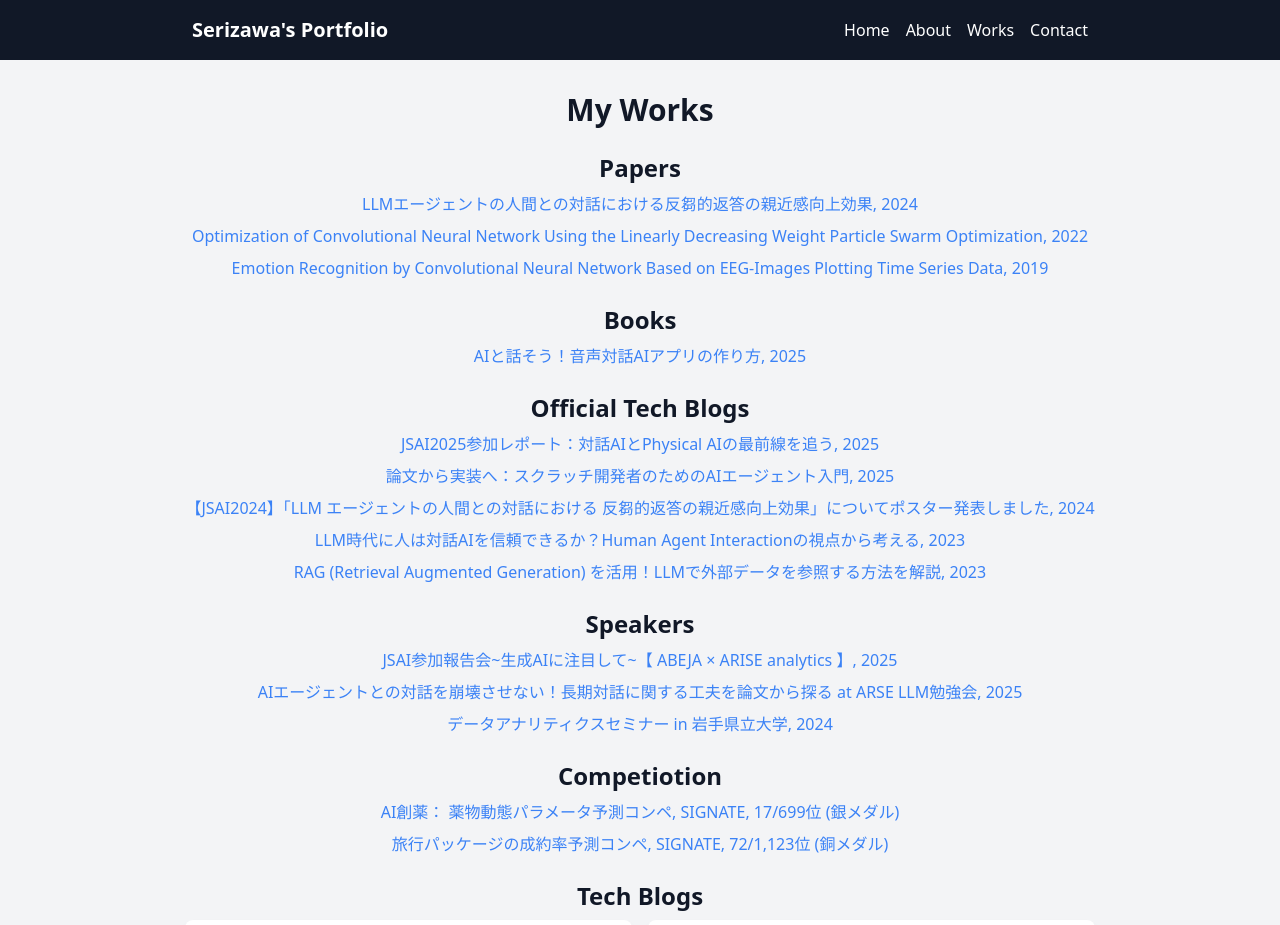
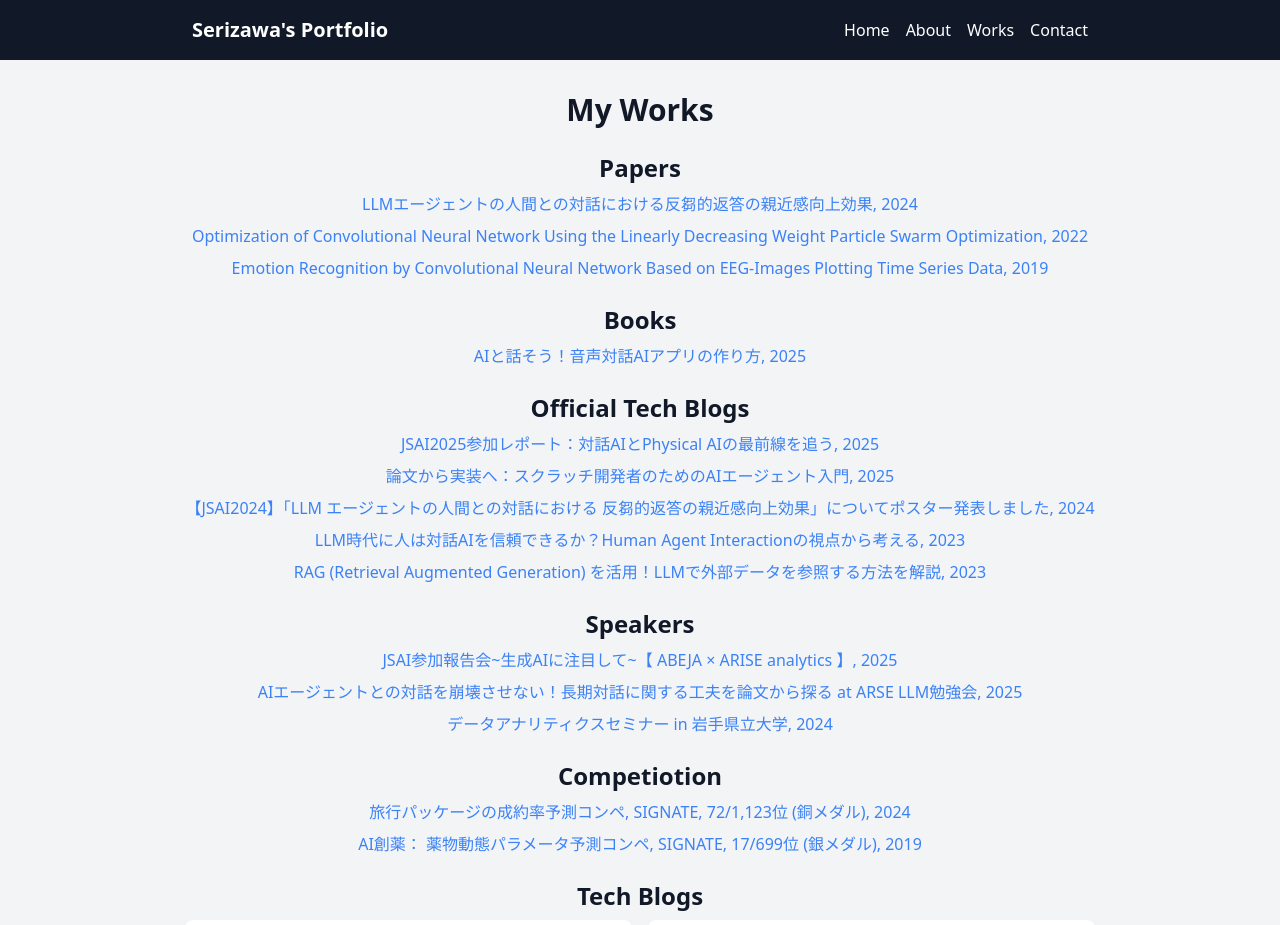
Before and after one commit to ta-seri/serizawa-portfolio, a Next.js app in the folder portfolio-site/: page /works in a window 1280 px wide. Shown: the top 925 px of the page. Built offline with nearby package versions, Linux system fonts and the light colour scheme.

Commit message:
コンペの記載方法修正

```diff
--- a/portfolio-site/src/pages/works.js
+++ b/portfolio-site/src/pages/works.js
@@ -17,8 +17,8 @@ export default function Works() {
         { title: "Emotion Recognition by Convolutional Neural Network Based on EEG-Images Plotting Time Series Data, 2019", url: "https://ebooks.iospress.nl/volumearticle/52677" },
       ],
       competition: [
-        { title: "AI創薬： 薬物動態パラメータ予測コンペ, SIGNATE, 17/699位 (銀メダル)", url: "https://user.competition.signate.jp/ja/competition/detail/?competition=252d4bf7dcb244d693979ac9cdd43fc3"},
-        { title: "旅行パッケージの成約率予測コンペ, SIGNATE, 72/1,123位 (銅メダル)", url: "https://user.competition.signate.jp/ja/competition/detail/?competition=17002dd84863499e90815a7c5ef2ee21" },
+        { title: "旅行パッケージの成約率予測コンペ, SIGNATE, 72/1,123位 (銅メダル), 2024", url: "https://user.competition.signate.jp/ja/competition/detail/?competition=17002dd84863499e90815a7c5ef2ee21" },
+        { title: "AI創薬： 薬物動態パラメータ予測コンペ, SIGNATE, 17/699位 (銀メダル), 2019", url: "https://user.competition.signate.jp/ja/competition/detail/?competition=252d4bf7dcb244d693979ac9cdd43fc3"},
       ],
       books: [
         { title: "AIと話そう！音声対話AIアプリの作り方, 2025", url: "https://techbookfest.org/product/mccChq68eRYX4kkHEEQb24?productVariantID=nzzs926HiCyHBWVTh94a8H" },
```
